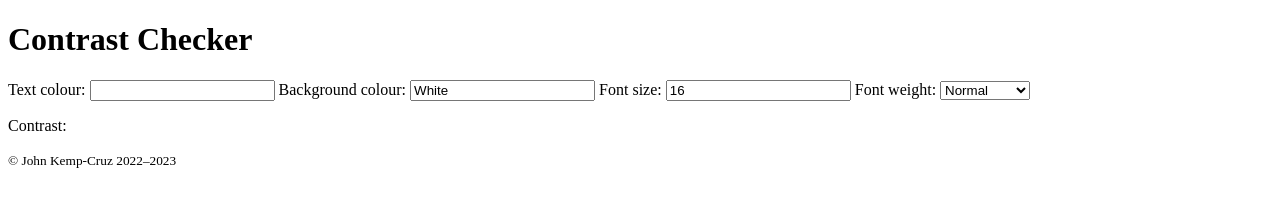
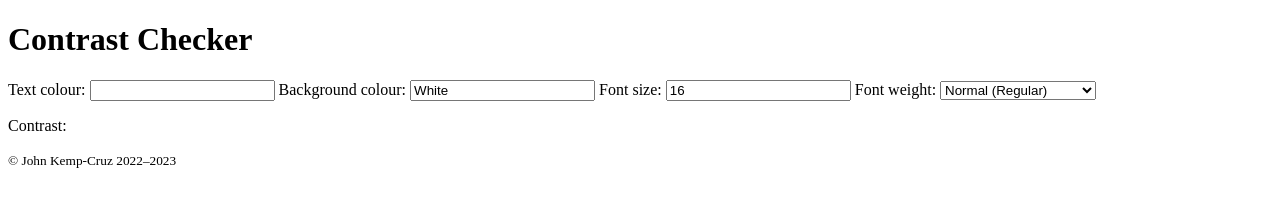
Before and after one commit to JKC-Codes/contrast-checker, a plain HTML site: page index.html in a window 1280 px wide. Drawn offline with Linux system fonts and the light colour scheme.

Commit message:
Add alternative font-weight names

```diff
--- a/index.html
+++ b/index.html
@@ -24,14 +24,14 @@
 		<label>Font weight:
 			<select id="input-font-weight">
 				<option value="100">Thin</option>
-				<option value="200">Extra Light</option>
+				<option value="200">Extra-light (Ultra-light)</option>
 				<option value="300">Light</option>
-				<option value="400" selected>Normal</option>
+				<option value="400" selected>Normal (Regular)</option>
 				<option value="500">Medium</option>
-				<option value="600">Semi Bold</option>
+				<option value="600">Semi-bold (Demi-bold)</option>
 				<option value="700">Bold</option>
-				<option value="800">Extra Bold</option>
-				<option value="900">Black</option>
+				<option value="800">Extra-bold (Ultra-bold)</option>
+				<option value="900">Black (Heavy)</option>
 				<option value="950">Extra Black</option>
 			</select>
 		</label>
```
